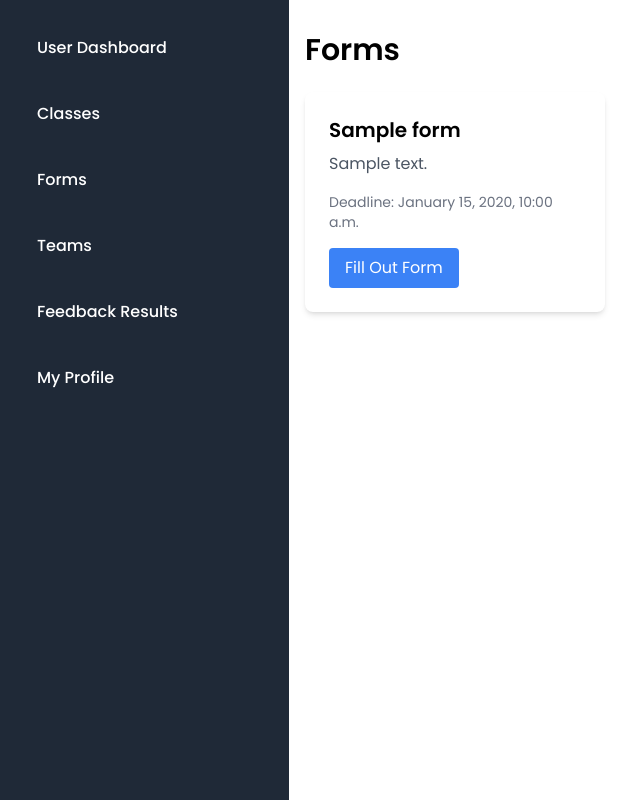
After one commit to varun-singh26/PeerSight, a Django app: page /forms/ in a window 1280 px wide. The commit adds this page. Shown: the whole page, without its empty margins (11-651 px from the left). Run offline with Django 4.2, Linux system fonts and the light colour scheme; a user stored in the database is signed in; tables that the repository leaves empty hold one stand-in row (values such as "Sample post"); some libraries are stand-ins or nearby versions.

Commit message:
Professor can view student responses

```diff
--- a/PeerSight/main/models.py
+++ b/PeerSight/main/models.py
@@ -1,14 +1,14 @@
 from django.db import models
 from django.conf import settings
-from courses.models import Team
+from courses.models import Course, Team
 
 class Form(models.Model):
     title = models.CharField(max_length=200)
     description = models.TextField(blank=True)
     deadline = models.DateTimeField(null=True, blank=True)
-    course = models.ForeignKey('courses.Course', on_delete=models.CASCADE, null=True, blank=True)
-    teams = models.ManyToManyField(Team, blank=True)
+    course = models.ForeignKey(Course, on_delete=models.CASCADE, related_name='forms', null=True, blank=True)
     creator = models.ForeignKey(settings.AUTH_USER_MODEL, on_delete=models.CASCADE)
+    teams = models.ManyToManyField(Team, related_name='forms', blank=True)
     created_at = models.DateTimeField(auto_now_add=True)
     updated_at = models.DateTimeField(auto_now=True)
 
@@ -18,12 +18,12 @@ class Form(models.Model):
 class Question(models.Model):
     QUESTION_TYPES = [
         ('text', 'Short Answer'),
+        ('multiple_choice', 'Multiple Choice'),
         ('likert', 'Likert'),
-        ('multiple_choice', 'Multiple Choice'),
     ]
 
     form = models.ForeignKey(Form, on_delete=models.CASCADE, related_name='questions')
-    question_text = models.CharField(max_length=500)
+    question_text = models.TextField()
     question_type = models.CharField(max_length=20, choices=QUESTION_TYPES)
     required = models.BooleanField(default=True)
     order = models.PositiveIntegerField(default=0)
@@ -36,4 +36,25 @@ class Choice(models.Model):
     choice_text = models.CharField(max_length=200)
 
     def __str__(self):
-        return f"{self.question.question_text} - {self.choice_text}"
+        return self.choice_text
+
+class FormResponse(models.Model):
+    form = models.ForeignKey(Form, on_delete=models.CASCADE, related_name='responses')
+    student = models.ForeignKey(settings.AUTH_USER_MODEL, on_delete=models.CASCADE)
+    submitted_at = models.DateTimeField(auto_now_add=True)
+
+    class Meta:
+        unique_together = ['form', 'student']
+
+    def __str__(self):
+        return f"{self.student.username}'s response to {self.form.title}"
+
+class QuestionResponse(models.Model):
+    form_response = models.ForeignKey(FormResponse, on_delete=models.CASCADE, related_name='question_responses')
+    question = models.ForeignKey(Question, on_delete=models.CASCADE)
+    answer_text = models.TextField(blank=True)
+    selected_choice = models.ForeignKey(Choice, on_delete=models.CASCADE, null=True, blank=True)
+    rating_value = models.IntegerField(null=True, blank=True)
+
+    def __str__(self):
+        return f"Response to {self.question.question_text}"
--- a/PeerSight/main/templates/main/create_form.html
+++ b/PeerSight/main/templates/main/create_form.html
@@ -103,14 +103,14 @@
             <label>Deadline:</label>
             <input type="datetime-local" name="deadline">
         </div>
-        <div class="form-group">
+        <!-- <div class="form-group">
             <label>Select Teams:</label>
             {% for team in teams %}
                 <label>
                     <input type="checkbox" name="teams" value="{{ team.id }}"> {{ team.name }}
                 </label>
             {% endfor %}
-        </div>
+        </div> -->
         <div id="questionsContainer"></div>
         <button type="button" class="add-question-btn">+ Add Question</button>
         <button type="submit">Save Form</button>
--- /dev/null
+++ b/PeerSight/main/templates/main/student_forms.html
@@ -0,0 +1,31 @@
+{% extends 'shared/base.html' %}
+
+{% block content %}
+<div class="container mx-auto px-4 py-8">
+    <h1 class="text-3xl font-bold mb-6">Forms</h1>
+
+    {% if forms %}
+        <div class="grid grid-cols-1 md:grid-cols-2 lg:grid-cols-3 gap-6">
+            {% for form in forms %}
+                <div class="bg-white rounded-lg shadow-md p-6">
+                    <h2 class="text-xl font-semibold mb-2">{{ form.title }}</h2>
+                    {% if form.description %}
+                        <p class="text-gray-600 mb-4">{{ form.description }}</p>
+                    {% endif %}
+                    {% if form.deadline %}
+                        <p class="text-sm text-gray-500 mb-4">Deadline: {{ form.deadline|date:"F j, Y, g:i a" }}</p>
+                    {% endif %}
+                    <a href="{% url 'main:fill_form' form.id %}"
+                       class="inline-block bg-blue-500 text-white px-4 py-2 rounded hover:bg-blue-600 transition-colors">
+                        Fill Out Form
+                    </a>
+                </div>
+            {% endfor %}
+        </div>
+    {% else %}
+        <div class="bg-white rounded-lg shadow-md p-6 text-center">
+            <p class="text-xl text-gray-600">No forms to fill out. You are up to date!</p>
+        </div>
+    {% endif %}
+</div>
+{% endblock %}
--- a/PeerSight/main/urls.py
+++ b/PeerSight/main/urls.py
@@ -17,9 +17,13 @@ urlpatterns = [
     path('create-form/', views.create_form_view, name='create_form'),
     path("manage-forms/", views.manage_forms_view, name='manage_forms'),
     path("forms/<int:form_id>/", views.form_detail_view, name='form_detail'),
-    path("forms/<int:form_id>/fill/", views.fill_form_view, name="fill_form"),
+    path('fill-form/<int:form_id>/', views.fill_form_view, name='fill_form'),
     path('thank-you/', views.thank_you_page, name='thank_you_page'),
+    path('view-responses/', views.view_responses, name='view_responses'),
+    path('student-responses/', views.student_responses, name='student_responses'),
+    path('student-responses/<int:response_id>/', views.student_response_details, name='student_response_details'),
     #path("course-modification/", views.course_modification, name='course_modification'),
+    path('forms/', views.student_forms_view, name='student_forms'),
 
 
 
--- a/PeerSight/main/views.py
+++ b/PeerSight/main/views.py
@@ -4,7 +4,7 @@ from django.contrib.auth import logout
 from django.contrib.auth.decorators import login_required
 from django.forms import modelform_factory, modelformset_factory, inlineformset_factory
 from django.contrib.auth.decorators import login_required
-from .models import Form, Question, Choice
+from .models import Form, Question, Choice, FormResponse, QuestionResponse
 from courses.models import Course, Team
 
 # Create your views here.
@@ -67,6 +67,12 @@ FormForm = modelform_factory(Form, fields=['title'])
 QuestionFormSet = modelformset_factory(Question, fields=('question_text', 'question_type'), extra=3)
 
 @login_required
+def student_forms_view(request):
+    # Get all forms for courses where the user is enrolled as a student
+    student_forms = Form.objects.filter(course__students__email=request.user.email).order_by('-created_at')
+    return render(request, 'main/student_forms.html', {'forms': student_forms})
+
+@login_required
 def create_form_view(request):
     if request.method == 'POST':
         # Get the deadline value, only set it if it's not empty
@@ -74,11 +80,15 @@ def create_form_view(request):
         if not deadline:
             deadline = None
 
+        # Get the selected course
+        course_id = request.POST.get('course')
+        course = Course.objects.get(id=course_id)
+
         form_instance = Form.objects.create(
             title=request.POST.get('title'),
             description=request.POST.get('description'),
             deadline=deadline,
-            course_id=request.POST.get('course'),
+            course=course,
             creator=request.user
         )
 
@@ -117,7 +127,7 @@ def create_form_view(request):
         return redirect('main:manage_forms')
 
     # Get all courses and teams for the template
-    courses = Course.objects.all()
+    courses = Course.objects.filter(creator=request.user)  # Only show professor's courses
     teams = Team.objects.all()
 
     return render(request, 'main/create_form.html', {
@@ -139,17 +149,90 @@ def form_detail_view(request, form_id):
 
 def fill_form_view(request, form_id):
     form = get_object_or_404(Form, id=form_id)
-
     questions = form.questions.all()
 
     if request.method == 'POST':
-        responses = []
+        # Create the form response
+        form_response = FormResponse.objects.create(
+            form=form,
+            student=request.user
+        )
+
+        # Save each question response
         for question in questions:
             answer = request.POST.get(f'question_{question.id}')
             if answer is not None:
-                responses.append((question.question_text, answer))
-        return redirect('main:thank_you_page')
+                question_response = QuestionResponse(
+                    form_response=form_response,
+                    question=question
+                )
+
+                if question.question_type == 'text':
+                    question_response.answer_text = answer
+                elif question.question_type == 'multiple_choice':
+                    question_response.selected_choice_id = answer
+                elif question.question_type == 'rating':
+                    question_response.rating_value = int(answer)
+
+                question_response.save()
+
+        return redirect('main:student_forms')
     return render(request, 'main/fill_form.html', {'form': form, 'questions': questions})
+
+@login_required
+def view_responses(request):
+    # Only allow professors to view responses
+    if request.user.role != 'professor':
+        return redirect('main:student_landing')
+
+    # Get all forms created by the professor
+    forms = Form.objects.filter(creator=request.user).order_by('-created_at')
+
+    # Get responses for each form
+    form_responses = {}
+    for form in forms:
+        responses = form.responses.all().select_related('student')
+        form_responses[form] = responses
+
+    return render(request, 'main/view_responses.html', {
+        'form_responses': form_responses
+    })
 
 def thank_you_page(request):
     return render(request, 'main/thank_you.html')
+
+@login_required
+def student_responses(request):
+    # Only allow professors to view responses
+    if request.user.role != 'professor':
+        return redirect('main:student_landing')
+
+    # Get all responses for forms created by the professor, ordered by submission date
+    responses = FormResponse.objects.filter(
+        form__creator=request.user
+    ).select_related('form', 'student').order_by('-submitted_at')
+
+    return render(request, 'main/student_responses.html', {
+        'responses': responses
+    })
+
+@login_required
+def student_response_details(request, response_id):
+    # Only allow professors to view responses
+    if request.user.role != 'professor':
+        return redirect('main:student_landing')
+
+    # Get the response and its details
+    response = get_object_or_404(
+        FormResponse.objects.select_related('form', 'student'),
+        id=response_id,
+        form__creator=request.user
+    )
+
+    # Get all question responses for this form submission
+    question_responses = response.question_responses.all().select_related('question')
+
+    return render(request, 'main/student_response_details.html', {
+        'response': response,
+        'question_responses': question_responses
+    })
--- a/PeerSight/shared/templates/shared/admin_sidebar.html
+++ b/PeerSight/shared/templates/shared/admin_sidebar.html
@@ -66,7 +66,7 @@
         </li>
         <li>
           <a
-            href="#"
+            href="{% url 'main:student_responses' %}"
             class="flex gap-4 items-center px-6 py-3 cursor-pointer duration-[0.2s] transition-[background-color] hover:bg-gray-700 max-md:px-5 max-md:py-2.5 max-sm:px-4 max-sm:py-3"
             data-nav-item
           >
--- a/PeerSight/shared/templates/shared/student_sidebar.html
+++ b/PeerSight/shared/templates/shared/student_sidebar.html
@@ -3,7 +3,7 @@
     class="flex flex-col gap-2.5 px-0 py-5 h-screen bg-gray-800 w-[300px] max-md:w-[250px] max-sm:p-2.5 max-sm:w-full max-sm:h-auto"
 >
     <a
-        href="#dashboard"
+        href="{% url 'main:student_landing' %}"
         class="nav-item flex gap-4 items-center px-8 py-4 cursor-pointer duration-[0.3s] transition-[background-color] max-md:px-5 max-md:py-3 max-sm:px-4 max-sm:py-2.5"
     >
         <i class="ti ti-home text-2xl text-white"></i>
@@ -24,7 +24,7 @@
         >
     </a>
     <a
-        href="#forms"
+        href="{% url 'main:student_forms' %}"
         class="nav-item flex gap-4 items-center px-8 py-4 cursor-pointer duration-[0.3s] transition-[background-color] max-md:px-5 max-md:py-3 max-sm:px-4 max-sm:py-2.5"
     >
         <i class="ti ti-list text-2xl text-white"></i>
```
Also changed, not shown: PeerSight/main/templates/main/student_response_details.html (added, +46 -0 lines), PeerSight/main/templates/main/student_responses.html (added, +33 -0 lines), PeerSight/main/templates/main/view_responses.html (added, +54 -0 lines), PeerSight/main/migrations/0004_alter_form_course_alter_form_teams_and_more.py (added).
